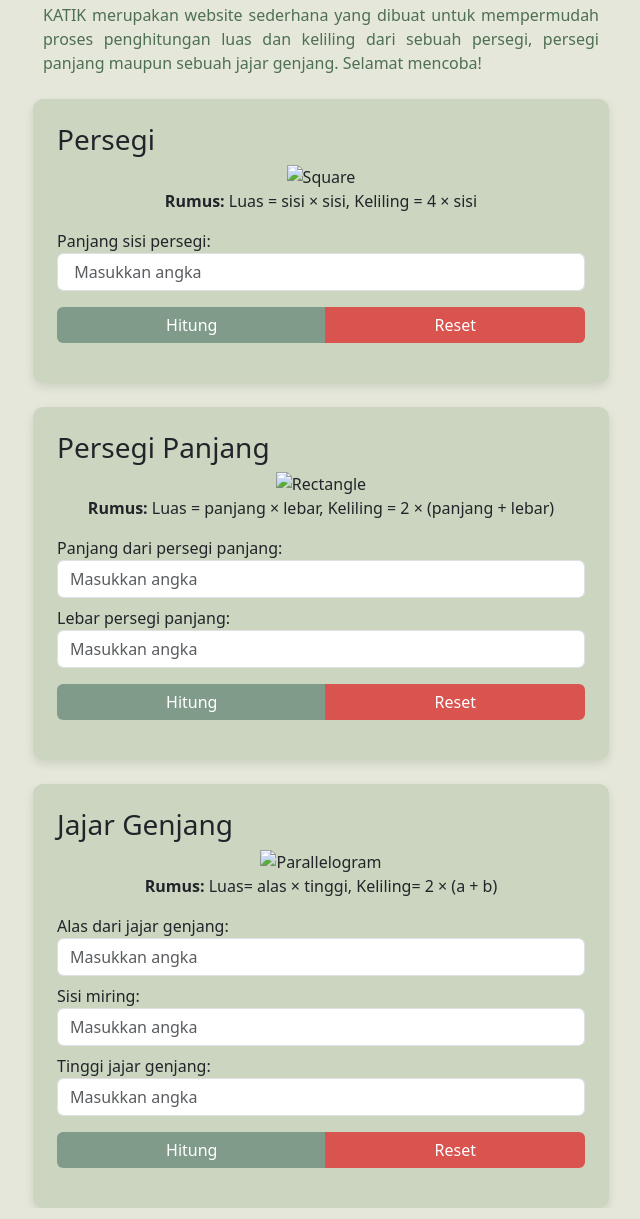
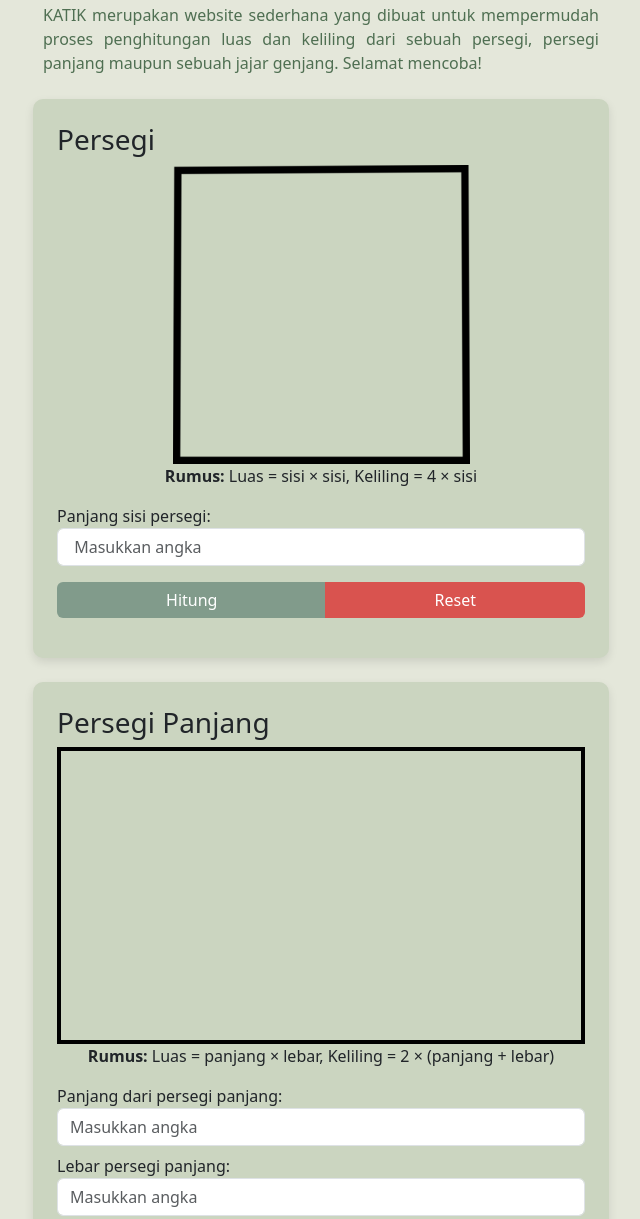
Before and after one commit to revou-fundamental-course/17-mar-25-dameliap, a plain HTML site: page index.html in a window 1280 px wide. Shown: the part 103-1322 px from the top of the page, without its empty margins (319-959 px from the left). Drawn offline with nearby package versions, Linux system fonts and the light colour scheme.

Commit message:
Added some changes

```diff
--- a/index.html
+++ b/index.html
@@ -21,7 +21,7 @@
         <!-- Square Calculation Section -->
         <div class="card mt-4 p-4">
             <h3>Persegi</h3>
-            <img src="Images/square.png" alt="Square" class="img-fluid mx-auto d-block">
+            <img src="square.png" alt="Square" class="img-fluid mx-auto d-block">
             <p class="text-center"><strong>Rumus:</strong> Luas = sisi × sisi, Keliling = 4 × sisi</p>
 
             <!-- Input area -->
@@ -39,7 +39,7 @@
         <!-- Rectangle Calculation Section -->
         <div class="card mt-4 p-4">
             <h3>Persegi Panjang</h3>
-            <img src="Images/rectangle.png" alt="Rectangle" class="img-fluid mx-auto d-block">
+            <img src="rectangle.png" alt="Rectangle" class="img-fluid mx-auto d-block">
             <p class="text-center"><strong>Rumus:</strong> Luas = panjang × lebar, Keliling = 2 × (panjang + lebar)</p>
 
             <!-- Input area -->
@@ -59,7 +59,7 @@
         <!-- Parallelogram Calculation Section -->
         <div class="card mt-4 p-4">
             <h3>Jajar Genjang</h3>
-            <img src="Images/parallelogram.png" alt="Parallelogram" class="img-fluid mx-auto d-block">
+            <img src="parallelogram.png" alt="Parallelogram" class="img-fluid mx-auto d-block">
             <p class="text-center"><strong>Rumus:</strong> Luas= alas × tinggi, Keliling= 2 × (a + b)</p>
 
             <!-- Input area -->
```
